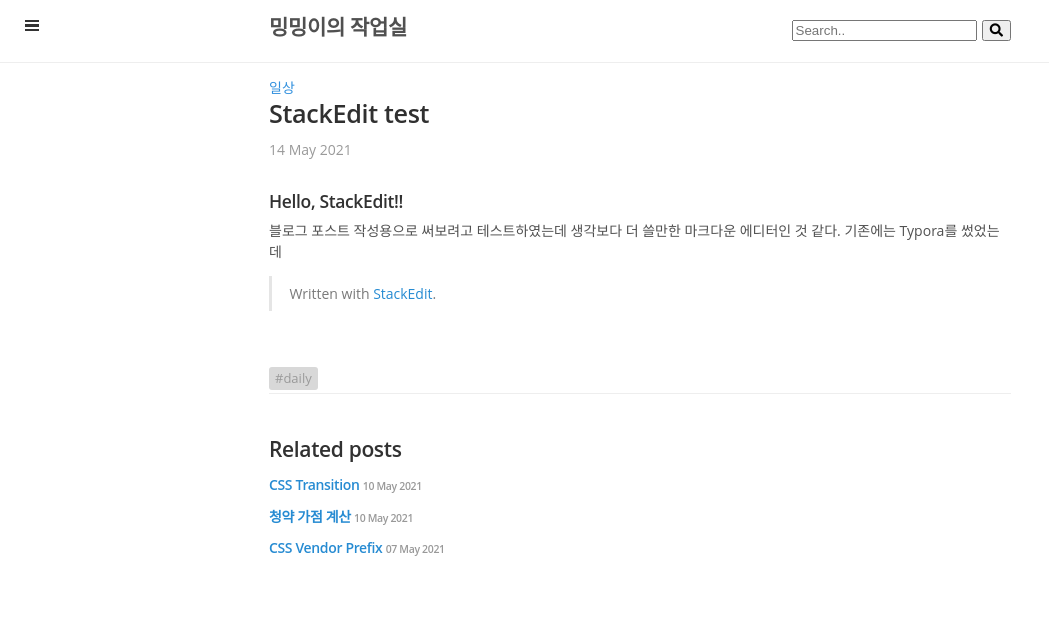
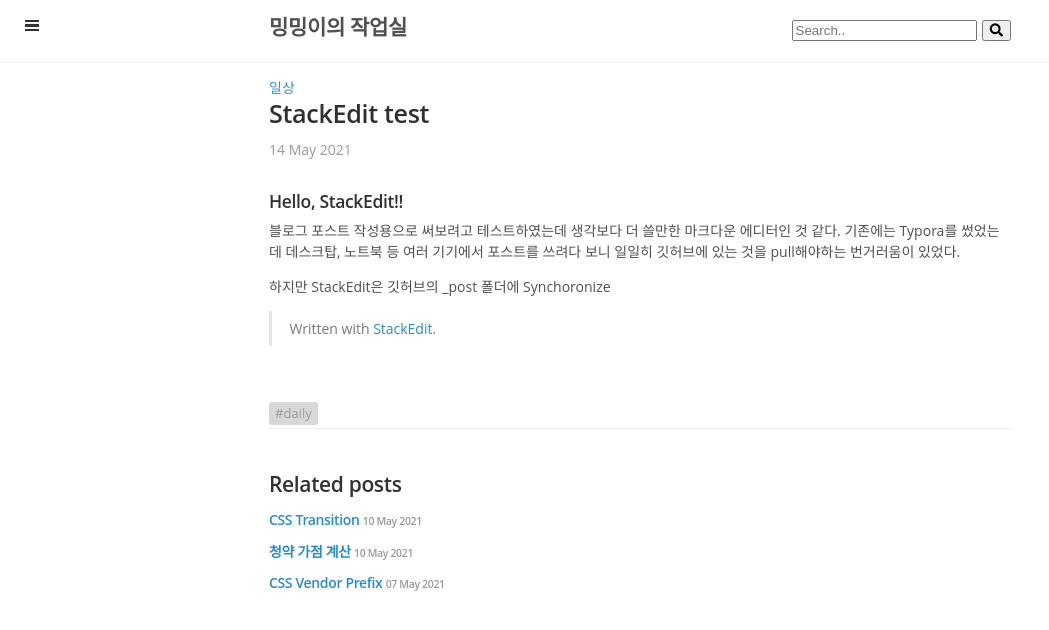
Before and after one commit to mingportal0/mingportal0.github.io, a Jekyll site: the page built from _posts/2021-05-14-stackedit.md, in a window 1280 px wide. Shown: the top 630 px of the page, without its empty margins (0-1049 px from the left). Built offline with Jekyll 4.4.1, drawn with Linux system fonts in a browser that asks for light colours; nearby versions of some CDN libraries; comment, search, counter and statistics services are not loaded.

Commit message:
_posts/2021-05-14-stackedit.md updated from https://stackedit.io/

```diff
--- a/_posts/2021-05-14-stackedit.md
+++ b/_posts/2021-05-14-stackedit.md
@@ -9,10 +9,11 @@ comment: yes
 ### Hello, StackEdit!!
 
 블로그 포스트 작성용으로 써보려고 테스트하였는데 생각보다 더 쓸만한 마크다운 에디터인 것 같다.
-기존에는 Typora를 썼었는데
+기존에는 Typora를 썼었는데 데스크탑, 노트북 등 여러 기기에서 포스트를 쓰려다 보니 일일히 깃허브에 있는 것을 pull해야하는 번거러움이 있었다.
+
+하지만 StackEdit은 깃허브의 _post 폴더에 Synchoronize
 
 > Written with [StackEdit](https://stackedit.io/).
 <!--stackedit_data:
-eyJoaXN0b3J5IjpbLTEyMjQ4MzQ4MDEsLTE5MjY4NDEyNzNdfQ
-==
+eyJoaXN0b3J5IjpbLTY4MjU2NDQyNiwtMTkyNjg0MTI3M119
 -->
```
